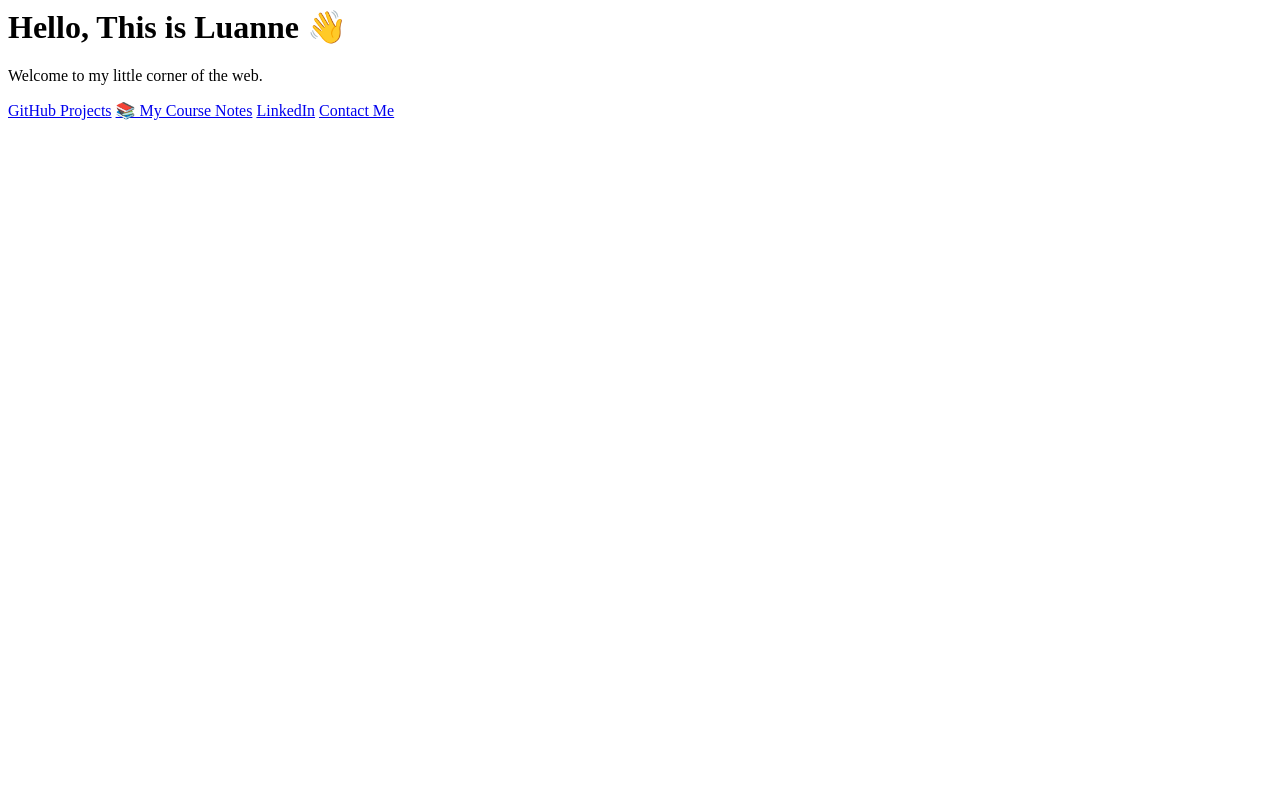
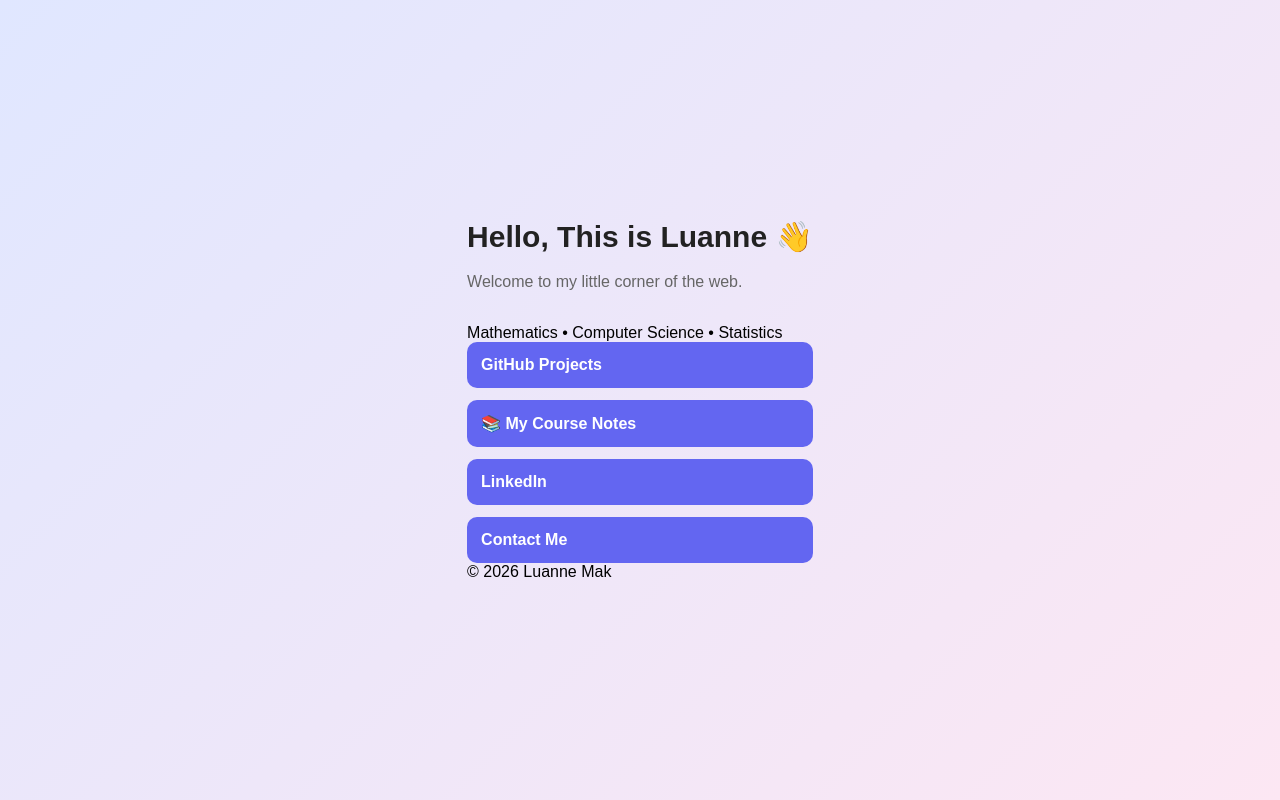
Before and after one commit to luannemhy-pixel/luannemhy-pixel.github.io, a plain HTML site: page index.html in a window 1280 px wide. Drawn offline with Linux system fonts and the light colour scheme.

Commit message:
Refactor index.html structure and content

```diff
--- a/index.html
+++ b/index.html
@@ -1,23 +1,55 @@
 
-<main class="card">
+<!DOCTYPE html>
+<html lang="en">
+<head>
+  <meta charset="UTF-8">
+  <meta name="viewport" content="width=device-width, initial-scale=1.0">
+  <meta name="description" content="Personal website and academic notes of Luanne Mak.">
+  <title>Luanne Mak | Personal Website</title>
+  <link rel="stylesheet" href="style.css">
+</head>
+
+<body>
+  <main class="home-card">
     <header>
       <h1>Hello, This is Luanne 👋</h1>
       <p class="subtitle">
         Welcome to my little corner of the web.
       </p>
+      <p class="bio">
+        Mathematics • Computer Science • Statistics
+      </p>
     </header>
 
     <section class="links">
-    <a href="https://github.com/luannemhy-pixel"
-       class="link-btn">GitHub Projects</a>
+      <a
+        href="https://github.com/luannemhy-pixel"
+        class="link-btn"
+        target="_blank"
+        rel="noopener noreferrer">
+        GitHub Projects
+      </a>
 
-    <a href="notes.html"
-       class="link-btn">📚 My Course Notes</a>
+      <a href="notes.html" class="link-btn">
+        📚 My Course Notes
+      </a>
 
-    <a href="https://www.linkedin.com/in/luanne-mak-a86003248/"
-       class="link-btn">LinkedIn</a>
+      <a
+        href="https://www.linkedin.com/in/luanne-mak-a86003248/"
+        class="link-btn"
+        target="_blank"
+        rel="noopener noreferrer">
+        LinkedIn
+      </a>
 
-    <a href="mailto:example@email.com"
-       class="link-btn">Contact Me</a>
+      <a href="mailto:example@email.com" class="link-btn">
+        Contact Me
+      </a>
     </section>
+
+    <footer class="home-footer">
+      © 2026 Luanne Mak
+    </footer>
   </main>
+</body>
+</html>
```
Lines whose indentation alone changed are shown as unchanged.
